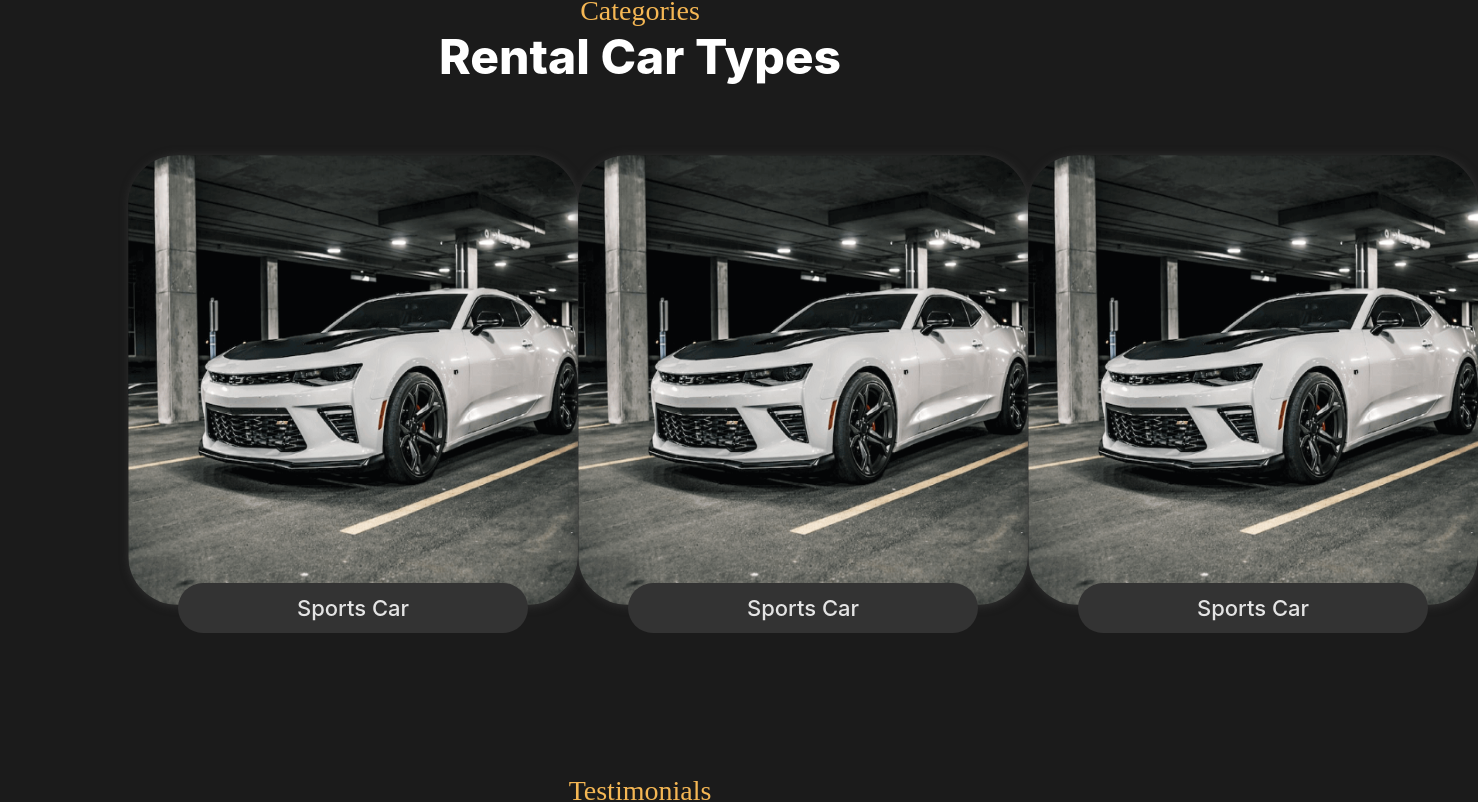
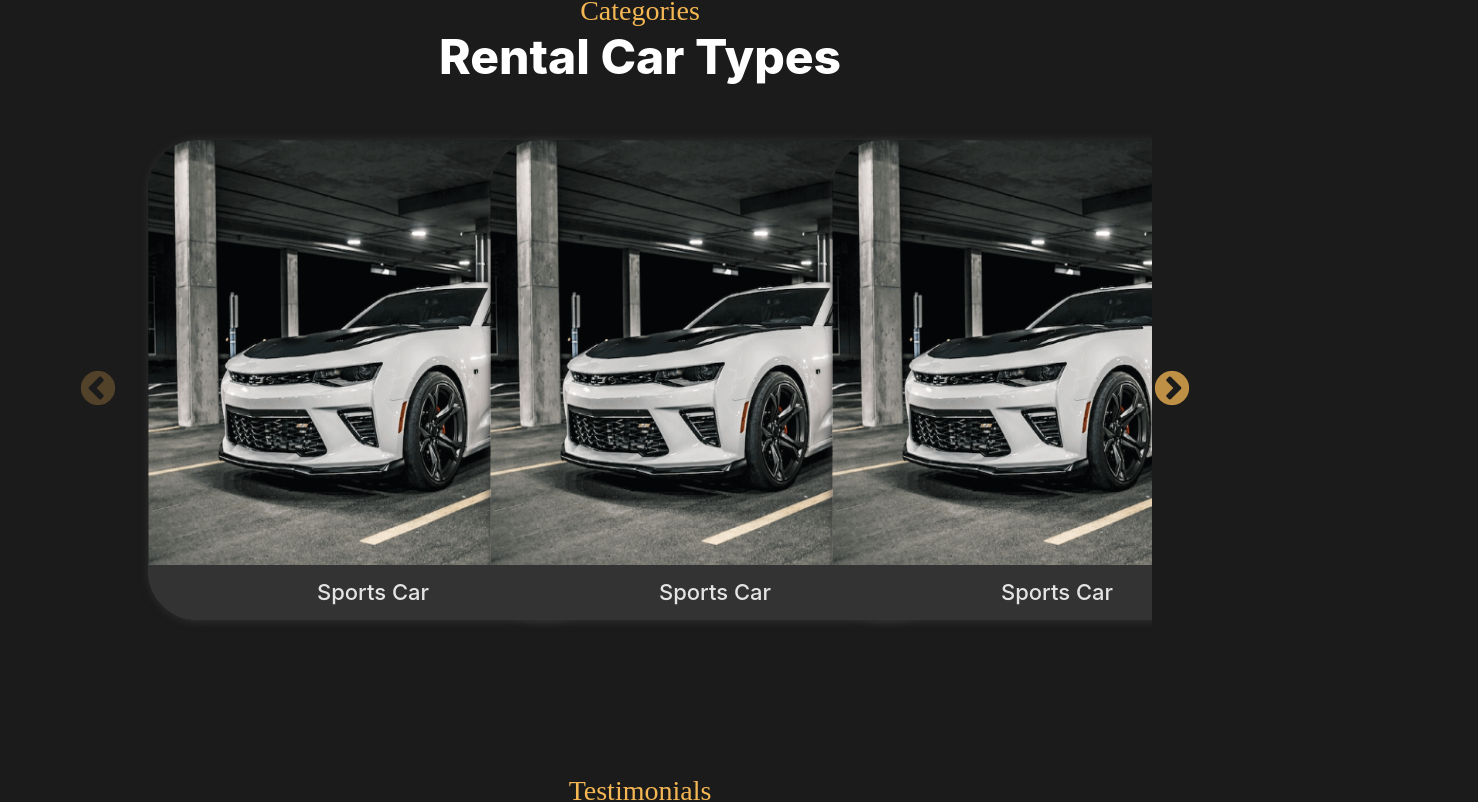
Before and after one commit to ShubhamPatel8734/CarEase-Car_Rental_Service-MARN, a React (Vite) app in the folder frontend/: page / in a window 1280 px wide. Shown: the part 2340-3142 px from the top of the page, 1478 px wide, since content can reach past the window. Built offline with nearby package versions, Linux system fonts and the light colour scheme.

Commit message:
Home-Car-Category-Slider

```diff
--- a/frontend/package.json
+++ b/frontend/package.json
@@ -13,7 +13,9 @@
     "react": "^18.3.1",
     "react-dom": "^18.3.1",
     "react-icons": "^5.2.1",
-    "react-router-dom": "^6.26.0"
+    "react-router-dom": "^6.26.0",
+    "react-slick": "^0.30.2",
+    "slick-carousel": "^1.8.1"
   },
   "devDependencies": {
     "@types/react": "^18.3.3",
--- a/frontend/src/pages/Home.css
+++ b/frontend/src/pages/Home.css
@@ -715,25 +715,27 @@
     /* border: 1px solid red; */
     width: 80%;
     margin-left: 10%;
-    margin-top: 75px;
-    display: flex;
-    justify-content: space-evenly;
+    height: 500px;
+    display: flexbox;
+    justify-content: center;
     align-items: center;
-    height: 500px;
+    position: absolute;
 }
 
-.category-cards .category-card{
-    /* border: 1px solid blue; */
+.category-cards .category-card {
     height: 100%;
+    padding: 20px;
+    border-radius: 10px;
+    text-align: center;
     display: flex;
-    flex-direction: column;
     justify-content: top;
     align-items: center;
-}
+  }
 
 .category-card .car-cat-img{
-    height: 450px;
+    height: 480px;
     width: auto;
+    z-index: -1;
 }
 
 .category-card .car-cat-img img{
@@ -744,17 +746,20 @@
 }
 
 .category-card .car-cat-desc{
-    width: 350px;
-    height: 50px;
+    width: 450px;
+    height: 55px;
     background: #333;
-    margin-top: -22px;
-    border-radius: 50px;
+    margin-top: -55px;
+    margin-left: 0px;
+    border-bottom-left-radius: 50px;
+    border-bottom-right-radius: 50px;
     display: flex;
     flex-direction: column;
     justify-content: center;
     align-items: center;
     transition: 0.7s ease-in-out;
-    /* border: 1px solid red; */
+    position: relative;
+    z-index: 111;
 }
 
 .category-card .car-cat-desc h3{
@@ -771,7 +776,12 @@
 
 .category-card:hover .car-cat-desc{
     height: 100px;
-    margin-top: -50px;
+    width: 450px;
+    margin-left: 0;
+    border-radius: 0;
+    margin-top: -100px;
+    border-bottom-left-radius: 50px;
+    border-bottom-right-radius: 50px;
 }
 
 .category-card:hover .car-cat-desc h3{
@@ -794,6 +804,26 @@
     background: #f5b754;
     color: #222;
     cursor: pointer;
+}
+
+.category-cards .slick-prev, .category-cards .slick-next {
+    position: absolute;
+}
+
+.slick-prev:before, .slick-next:before {
+
+  font-size: 40px !important; /* Change the icon size */
+  color: #f5b754 !important;
+  border-radius: 0;
+}
+
+.category-cards .slick-prev {
+border-radius: 0;
+  left: -50px; /* Adjust left arrow position */
+}
+
+.category-cards .slick-next {
+  right: -20px; /* Adjust right arrow position */
 }
 
 
--- a/frontend/src/pages/Home.jsx
+++ b/frontend/src/pages/Home.jsx
@@ -13,8 +13,21 @@ import { PiCurrencyInrBold } from "react-icons/pi";
 import { TbCheckbox } from "react-icons/tb";
 import { IoMdCheckmarkCircleOutline } from "react-icons/io";
 import { GoArrowUpRight } from "react-icons/go";
+import "slick-carousel/slick/slick.css"
+import "slick-carousel/slick/slick-theme.css"
+import Slider from "react-slick";
 
 const Home = () => {
+
+  const settings = {
+    dots: false,
+    infinite: false,
+    speed: 500,
+    slidesToShow: 3,
+    slidesToScroll: 3,
+    autoplay: false,
+    autoplaySpeed: 2000,
+  };
 
   return (
     <>
@@ -189,6 +202,7 @@ const Home = () => {
           Rental Car Types
         </div>
         <div className="category-cards">
+          <Slider {...settings}>
             <div className="category-card">
               <div className="car-cat-img">
                 <img src="./images/about-us.png" alt="Sport Car"></img>
@@ -216,6 +230,34 @@ const Home = () => {
                 <GoArrowUpRight className="car-cat-desc-icon"/>
               </div>
             </div>
+            <div className="category-card">
+              <div className="car-cat-img">
+                <img src="./images/about-us.png" alt="Sport Car"></img>
+              </div>
+              <div className="car-cat-desc">
+                <h3>Small Car</h3>
+                <GoArrowUpRight className="car-cat-desc-icon"/>
+              </div>
+            </div>
+            <div className="category-card">
+              <div className="car-cat-img">
+                <img src="./images/about-us.png" alt="Sport Car"></img>
+              </div>
+              <div className="car-cat-desc">
+                <h3>Sports Car</h3>
+                <GoArrowUpRight className="car-cat-desc-icon"/>
+              </div>
+            </div>
+            <div className="category-card">
+              <div className="car-cat-img">
+                <img src="./images/about-us.png" alt="Sport Car"></img>
+              </div>
+              <div className="car-cat-desc">
+                <h3>SUV Car</h3>
+                <GoArrowUpRight className="car-cat-desc-icon"/>
+              </div>
+            </div>
+          </Slider>
         </div>
       </div>
 
```
Also changed, not shown: 2 other files (tests, documents, lock files or other folders). Lines whose indentation alone changed are shown as unchanged.
